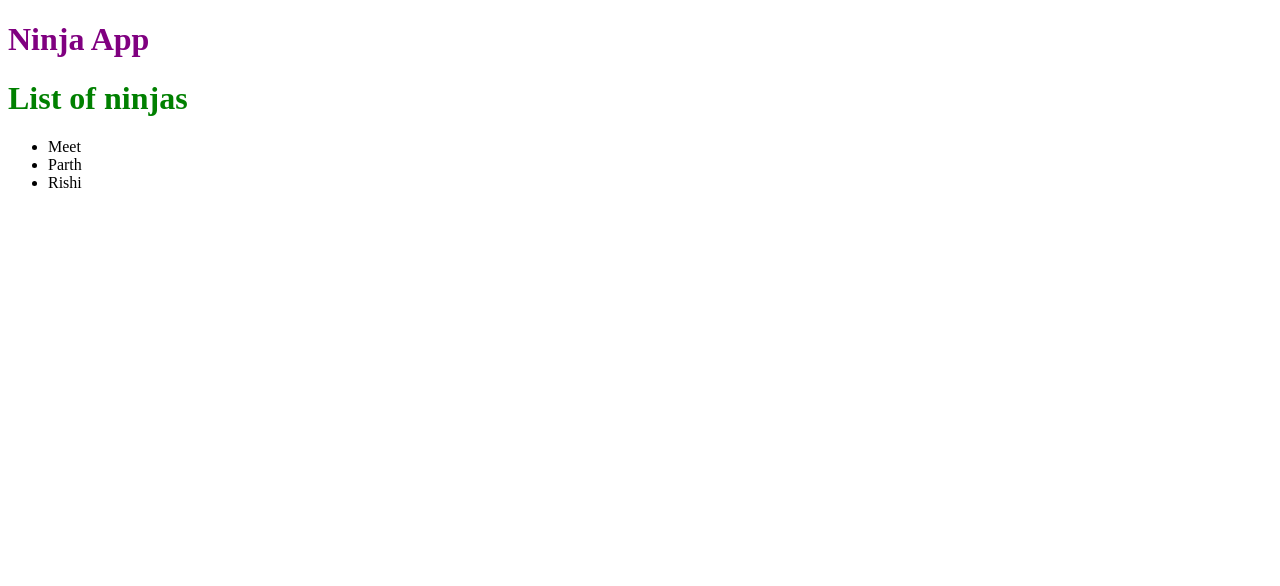
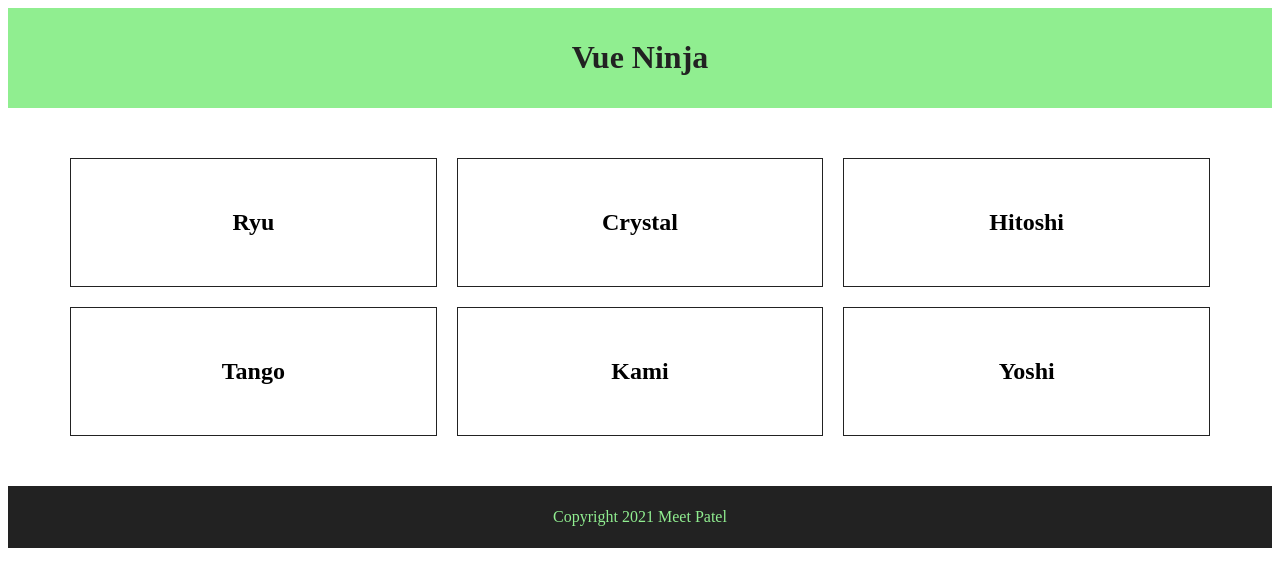
Before and after one commit to Meet57/VueLearning, a Vue app: page / in a window 1280 px wide. Shown: the top 586 px of the page. Built offline with nearby package versions, Linux system fonts and the light colour scheme.

Commit message:
Vue ninja small project

```diff
--- a/src/App.vue
+++ b/src/App.vue
@@ -1,24 +1,22 @@
 <template>
-  <div>
-    <h1>{{ title }}</h1>
-    <Ninjas />
-  </div>
+    <div>
+        <app-header />
+        <app-ninjas />
+        <app-footer />
+    </div>
 </template>
 
 <script>
-import Ninjas from "./components/Ninjas.vue";
+import Header from "./components/Header.vue";
+import Footer from "./components/Footer.vue";
+import Ninjas from './components/Ninjas.vue';
 export default {
-  components: { Ninjas },
-  data() {
-    return {
-      title: "Ninja App",
-    };
-  },
+    components: {
+        "app-header": Header,
+        "app-footer": Footer,
+        "app-ninjas" : Ninjas,
+    },
 };
 </script>
 
-<style scoped>
-h1 {
-  color: purple;
-}
-</style>
+<style></style>
--- /dev/null
+++ b/src/components/Footer.vue
@@ -0,0 +1,28 @@
+<template>
+    <footer>
+        <p>
+            {{ copyright }}
+        </p>
+    </footer>
+</template>
+
+<script>
+export default {
+    data() {
+        return {
+            copyright: "Copyright 2021 Meet Patel",
+        };
+    },
+};
+</script>
+
+<style scoped>
+footer {
+    background-color: #222;
+    padding: 6px;
+}
+p {
+    color: lightgreen;
+    text-align: center;
+}
+</style>
--- /dev/null
+++ b/src/components/Header.vue
@@ -0,0 +1,28 @@
+<template>
+    <header>
+        <h1>
+            {{ title }}
+        </h1>
+    </header>
+</template>
+
+<script>
+export default {
+    data() {
+        return {
+            title: "Vue Ninja",
+        };
+    },
+};
+</script>
+
+<style scoped>
+header {
+    background-color: lightgreen;
+    padding: 10px;
+}
+h1 {
+    color: #222;
+    text-align: center;
+}
+</style>
--- a/src/components/Ninjas.vue
+++ b/src/components/Ninjas.vue
@@ -1,25 +1,55 @@
 <template>
-  <div>
-    <h1>List of ninjas</h1>
+    <div id="ninjas">
         <ul>
-      <li v-for="(item, index) in ninjas" :key="index">{{ item }}</li>
+            <li
+                v-for="(item, index) in ninjas"
+                :key="index"
+                v-on:click="item.show = !item.show"
+            >
+                <h2>{{ item.name }}</h2>
+                <h3 v-show="item.show">{{ item.speciality }}</h3>
+            </li>
         </ul>
     </div>
 </template>
 
 <script>
 export default {
-  name: "Ninjas",
     data() {
         return {
-      ninjas: ["Meet", "Parth", "Rishi"],
+            ninjas: [
+                { name: "Ryu", speciality: "Vue Components", show: false },
+                { name: "Crystal", speciality: "HTML Wizardry", show: false },
+                { name: "Hitoshi", speciality: "Click Events", show: false },
+                { name: "Tango", speciality: "Conditionals", show: false },
+                { name: "Kami", speciality: "Webpack", show: false },
+                { name: "Yoshi", speciality: "Data Diggin", show: false },
+            ],
         };
     },
 };
 </script>
 
 <style scoped>
-    h1{
-        color: green;
+#ninjas{
+    width: 100%;
+    max-width: 1200px;
+    margin: 40px auto;
+    padding: 0 20px;
+    box-sizing: border-box;
+}
+ul{
+    display: flex;
+    flex-wrap: wrap;
+    list-style-type: none;
+    padding: 0;
+}
+li{
+    flex-grow: 1;
+    flex-basis: 300px;
+    text-align: center;
+    padding: 30px;
+    border: 1px solid #222;
+    margin: 10px;
 }
 </style>
```
Lines whose indentation alone changed are shown as unchanged.
